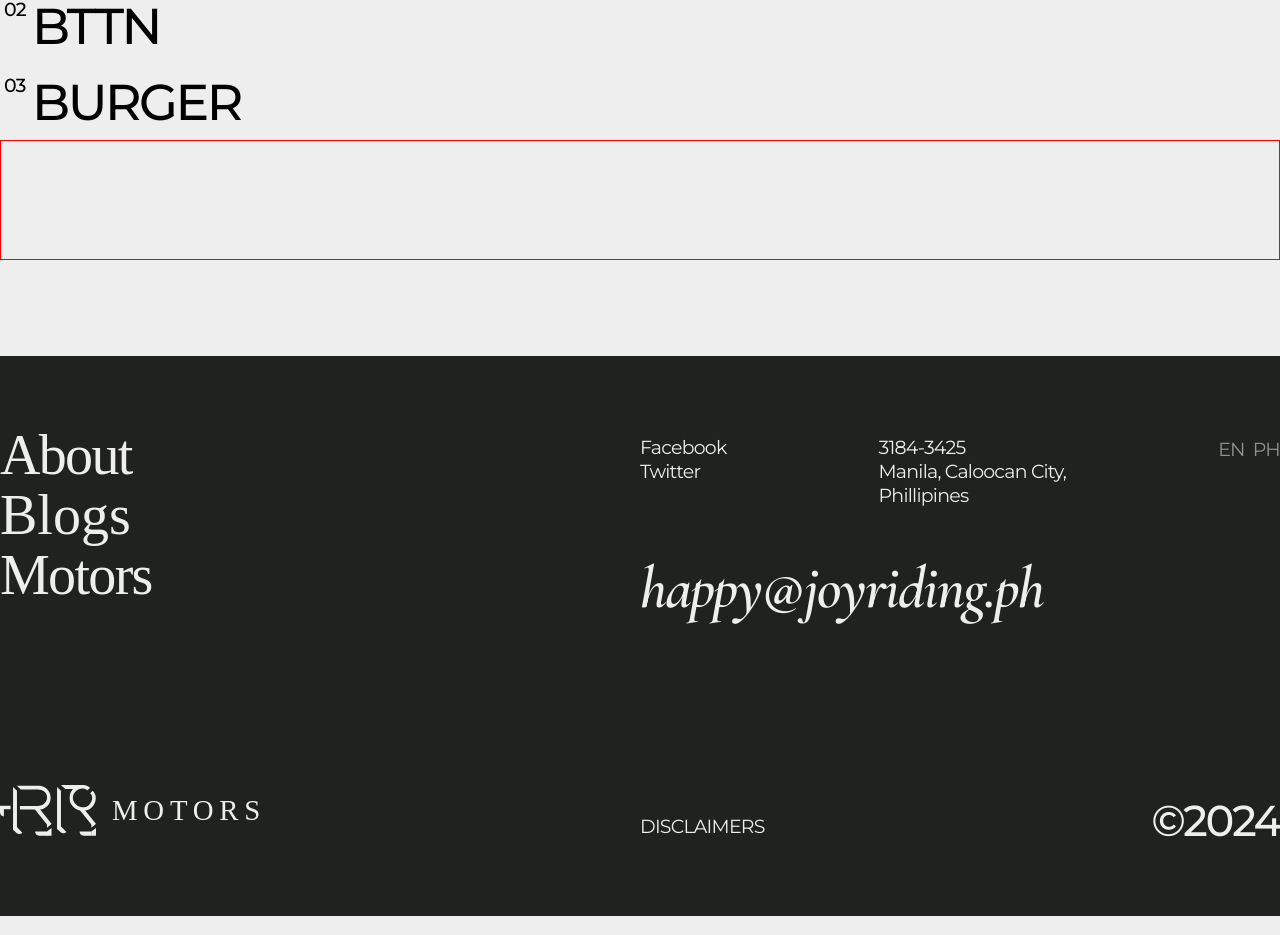
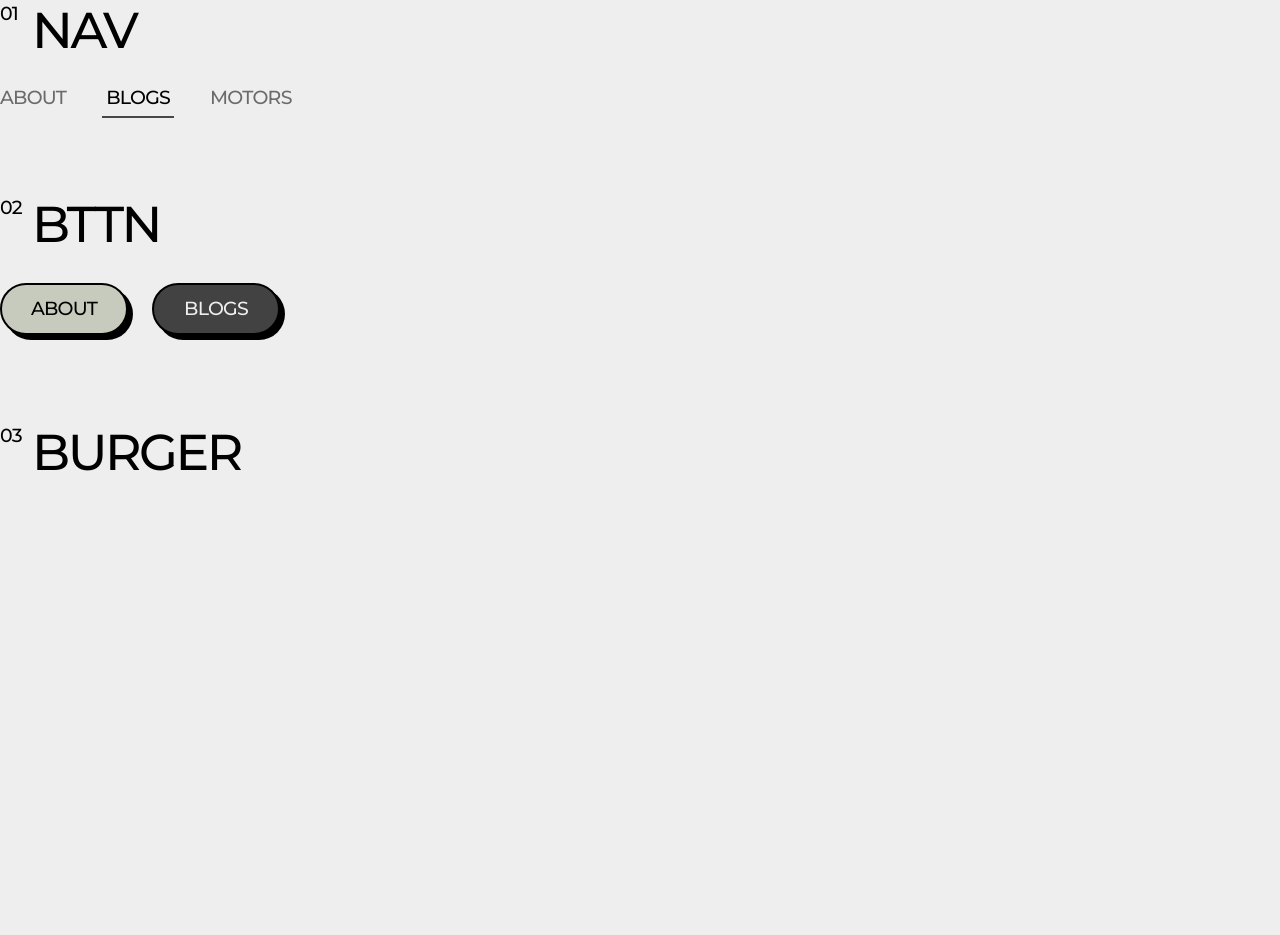
Before and after one commit to aikhe/BSEMC3B-static, a React (Vite) app in the folder web/: page / in a window 1280 px wide. Shown: the part 6162-7097 px from the top of the page. Built offline with nearby package versions, Linux system fonts and the light colour scheme; a web font is replaced by a local one.

Commit message:
components draft finished

```diff
--- a/web/components/ui/menu.tsx
+++ b/web/components/ui/menu.tsx
@@ -13,8 +13,12 @@ const menu = {
   },
 };
 
-export const Menu = () => {
-  const [isActive, setIsActive] = useState(false);
+interface MenuProps {
+  isOpen?: boolean;
+}
+
+export const Menu: React.FC<MenuProps> = ({ isOpen }) => {
+  const [isActive, setIsActive] = useState(isOpen ? true : false);
 
   return (
     <>
--- a/web/layouts/Landing.tsx
+++ b/web/layouts/Landing.tsx
@@ -22,8 +22,8 @@ const Landing = () => {
         <SCTB />
         <STI />
 
+        <TextVariations />
         <ColorPallete />
-        <TextVariations />
         <Components />
       </main>
 
--- a/web/layouts/drafts/components.tsx
+++ b/web/layouts/drafts/components.tsx
@@ -2,7 +2,7 @@ import { Menu } from "../../components/ui/menu.tsx";
 
 const Components = () => {
   return (
-    <section className="container">
+    <section className="container mt-20">
       {/* <--- NAVIGATION ---> */}
       <div>
         <h3
@@ -11,47 +11,99 @@ const Components = () => {
         >
           NAV
           <span
-            className="absolute -left-[2.25%] top-3 font-montserrat text-smol
+            className="absolute -left-[2rem] top-3 font-montserrat text-smol
               font-regular leading-[95%] tracking-smol"
           >
             01
           </span>
         </h3>
+
+        <div className="mt-5 flex gap-10">
+          <a
+            href=""
+            className="text-right font-montserrat text-smol font-regular
+              leading-[95%] tracking-smol opacity-lighter"
+          >
+            ABOUT
+          </a>
+          <a href="" className="relative flex flex-col items-center">
+            <span
+              className="text-right font-montserrat text-smol font-regular
+                leading-[95%] tracking-smol"
+            >
+              BLOGS
+            </span>
+            <div className="absolute -bottom-[60%] h-[2px] w-[4.5rem] bg-black/70"></div>
+          </a>
+          <a
+            href=""
+            className="text-right font-montserrat text-smol font-regular
+              leading-[95%] tracking-smol opacity-lighter"
+          >
+            MOTORS
+          </a>
         </div>
 
         {/* <--- BUTTONS ---> */}
-      <div>
+        <div className="mt-20">
           <h3
             className="relative ml-8 font-montserrat text-subtitle font-medium
           tracking-subtitle"
           >
             BTTN
             <span
-            className="absolute -left-[2.25%] top-3 font-montserrat text-smol
+              className="absolute -left-[2rem] top-3 font-montserrat text-smol
             font-regular leading-[95%] tracking-smol"
             >
               02
             </span>
           </h3>
+
+          <div className="mt-5 flex gap-6">
+            <button
+              className="flex h-[3.25rem] w-[8rem] items-center justify-center rounded-full
+              border-2 border-black bg-[#C7CBBD] shadow-[5px_5px_0px_black]"
+            >
+              <p
+                className="text-right font-montserrat text-smol font-regular
+                leading-[95%] tracking-smol"
+              >
+                ABOUT
+              </p>
+            </button>
+
+            <button
+              className="flex h-[3.25rem] w-[8rem] items-center justify-center rounded-full
+              border-2 border-black bg-[#424242] shadow-[5px_5px_0px_black]"
+            >
+              <p
+                className="text-right font-montserrat text-smol font-regular
+                leading-[95%] tracking-smol text-light"
+              >
+                BLOGS
+              </p>
+            </button>
+          </div>
+        </div>
       </div>
 
       {/* <--- BURGER ---> */}
-      <div>
+      <div className="mt-20">
         <h3
           className="relative ml-8 font-montserrat text-subtitle font-medium
           tracking-subtitle"
         >
           BURGER
           <span
-            className="absolute -left-[2.25%] top-3 font-montserrat text-smol
+            className="absolute -left-[2rem] top-3 font-montserrat text-smol
             font-regular leading-[95%] tracking-smol"
           >
             03
           </span>
         </h3>
 
-        <div className="inspect flex w-full flex-col items-end justify-end p-10">
-          <Menu />
+        <div className="mt-5 flex h-[33.5rem] w-[25rem] justify-end">
+          <Menu isOpen={true} />
         </div>
       </div>
     </section>
```
Lines whose indentation alone changed are shown as unchanged.
